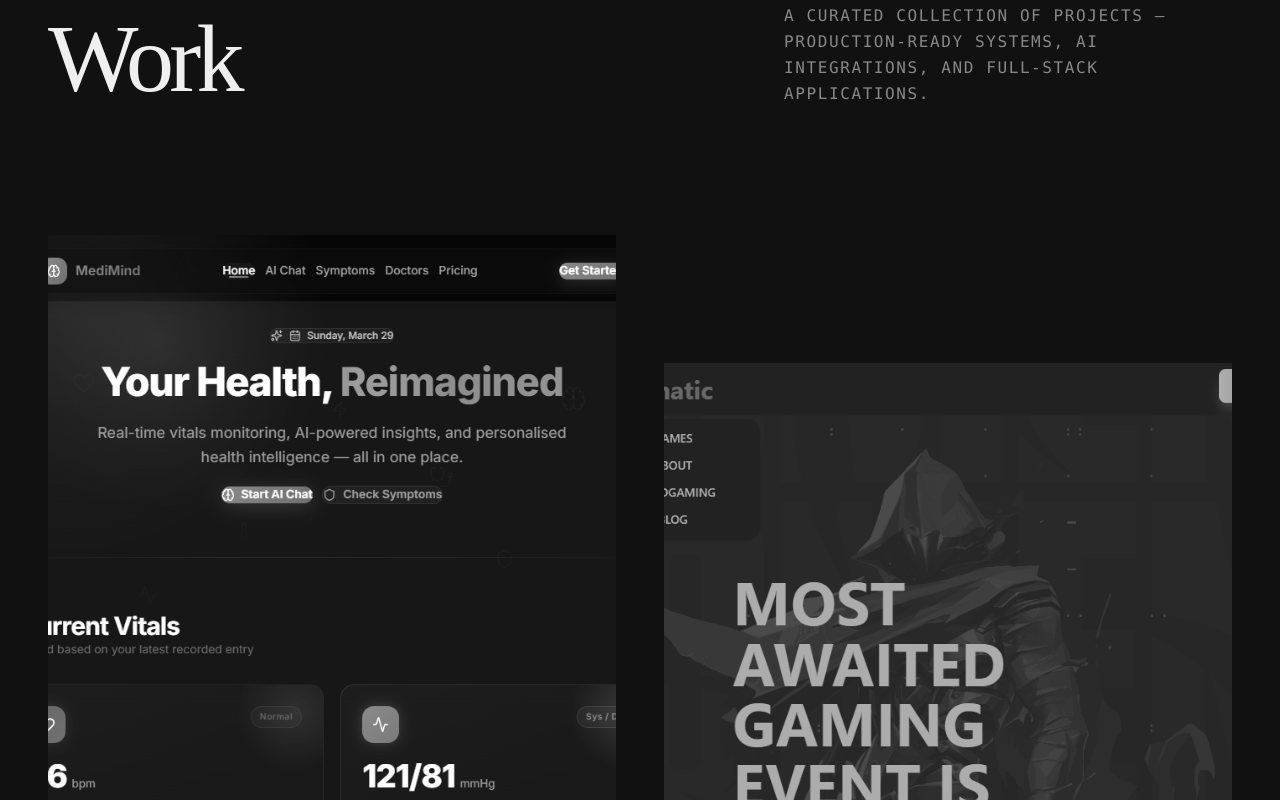
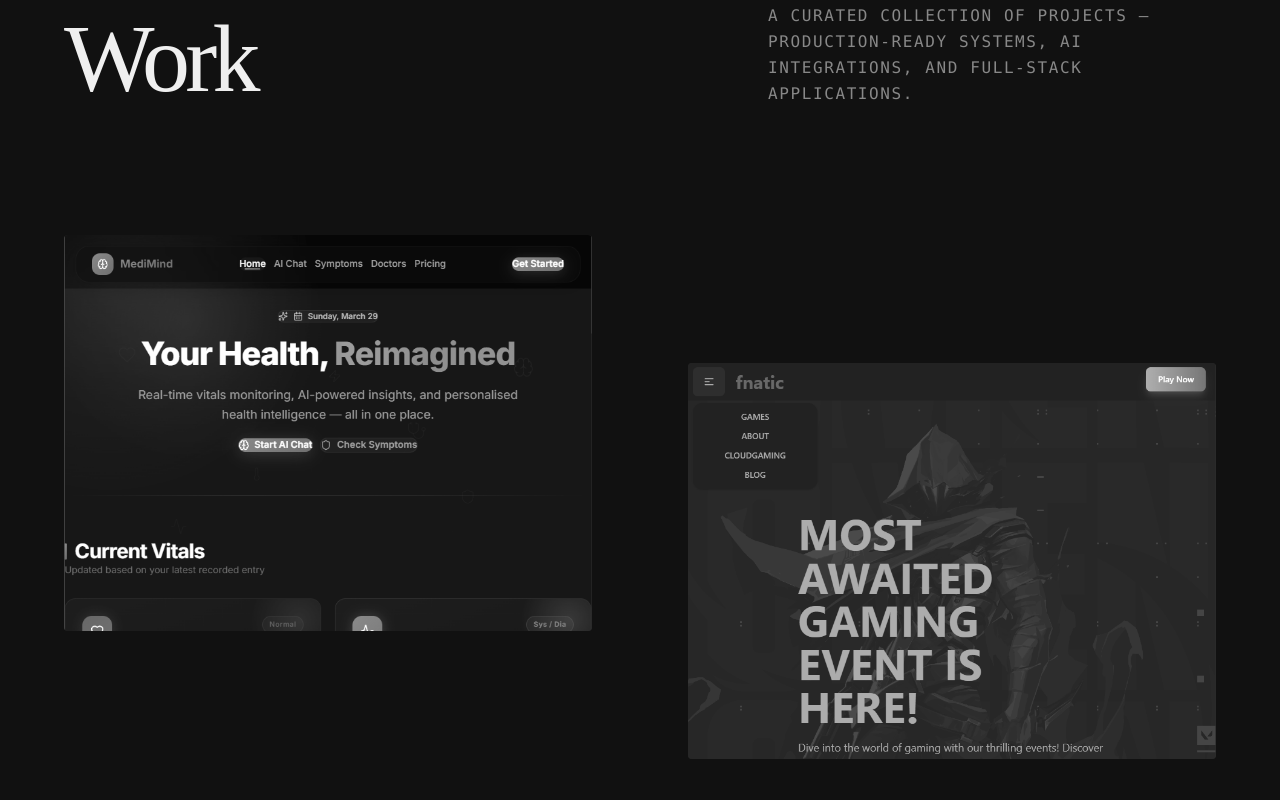
Before and after one commit to iamfardinn/portfolio, a React (Vite) app: page / in a window 1280 px wide. Shown: the part 2000-2800 px from the top of the page. Built offline with nearby package versions, Linux system fonts and the light colour scheme.

Commit message:
Fix project grid layout and remove horizontal scrollbar

```diff
--- a/src/components/stelvio/ProjectGrid.tsx
+++ b/src/components/stelvio/ProjectGrid.tsx
@@ -31,6 +31,7 @@ const projects = [
     year: "2025",
     link: "#",
     github: "https://github.com/iamfardinn/DeepWork_Frontend",
+    imageAlign: "object-center origin-center",
   },
   {
     id: 4,
@@ -46,7 +47,7 @@ const projects = [
 export default function ProjectGrid() {
   return (
     <section id="work" className="bg-[#111] text-[#EFEFEF] py-24 md:py-48 px-6 md:px-12">
-      <div className="max-w-7xl mx-auto">
+      <div className="max-w-6xl mx-auto">
 
         <header className="mb-20 md:mb-32 flex flex-col md:flex-row justify-between items-start md:items-end">
           <h2 className="text-4xl md:text-6xl lg:text-8xl font-serif tracking-tighter leading-none mb-6 md:mb-0">
@@ -57,7 +58,7 @@ export default function ProjectGrid() {
           </p>
         </header>
 
-        <div className="grid grid-cols-1 md:grid-cols-2 gap-12 md:gap-x-12 md:gap-y-32">
+        <div className="grid grid-cols-1 md:grid-cols-2 gap-12 md:gap-x-24 md:gap-y-32">
           {projects.map((project, index) => (
             <motion.div
               key={project.id}
@@ -67,13 +68,13 @@ export default function ProjectGrid() {
               transition={{ duration: 0.8, delay: index * 0.1 }}
               className={`group cursor-pointer ${index % 2 !== 0 ? 'md:mt-32' : ''}`}
             >
-              <div className="overflow-hidden bg-[#222] aspect-[4/5] relative">
+              <div className="overflow-hidden bg-[#222] aspect-[4/3] rounded-sm relative">
                 <motion.img
                   whileHover={{ scale: 1.05 }}
                   transition={{ duration: 0.6, ease: [0.33, 1, 0.68, 1] }}
                   src={project.image}
                   alt={project.title}
-                  className="w-full h-full object-cover origin-center filter grayscale group-hover:grayscale-0 transition-all duration-700"
+                  className={`w-full h-full object-cover filter grayscale group-hover:grayscale-0 transition-all duration-700 ${project.imageAlign || 'object-top origin-top'}`}
                 />
               </div>
 
--- a/src/components/ui/demo.tsx
+++ b/src/components/ui/demo.tsx
@@ -82,7 +82,7 @@ const HalideLanding: React.FC = () => {
           font-family: 'Syncopate', sans-serif;
           overflow: hidden;
           height: 100vh;
-          width: 100vw;
+          width: 100%;
           margin: 0;
           display: flex;
           align-items: center;
@@ -100,7 +100,7 @@ const HalideLanding: React.FC = () => {
         .viewport {
           position: relative;
           perspective: 2000px;
-          width: 100vw; height: 100vh;
+          width: 100%; height: 100vh;
           display: flex; align-items: center; justify-content: center;
           overflow: hidden;
         }
--- a/src/index.css
+++ b/src/index.css
@@ -11,9 +11,10 @@
     --foreground: 0 0% 3.9%;
   }
 
-  body {
+  html, body {
     background-color: var(--background);
     color: var(--foreground);
+    overflow-x: hidden;
     @apply antialiased font-sans;
   }
 }
```
